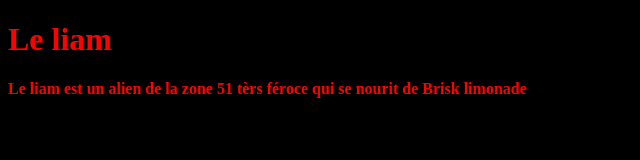
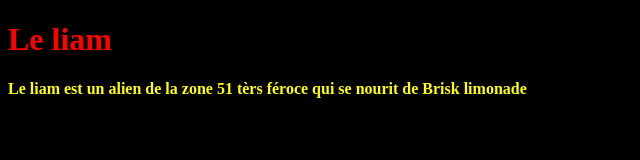
Before and after one commit to Lilbots/HelloLiam2, a plain HTML site: page index.html in a window 1280 px wide. Shown: the whole page, without its empty margins (0-640 px from the left). Drawn offline with Linux system fonts and the light colour scheme.

Commit message:
Update index.html

```diff
--- a/index.html
+++ b/index.html
@@ -4,6 +4,6 @@
 
 <h1 style="color:red;">Le liam</h1>
 
-<b style="color:red">Le liam est un alien de la zone 51 tèrs féroce qui se nourit de Brisk limonade</b>
+<b style="color:yellow">Le liam est un alien de la zone 51 tèrs féroce qui se nourit de Brisk limonade</b>
 </body>
 </html>
```
